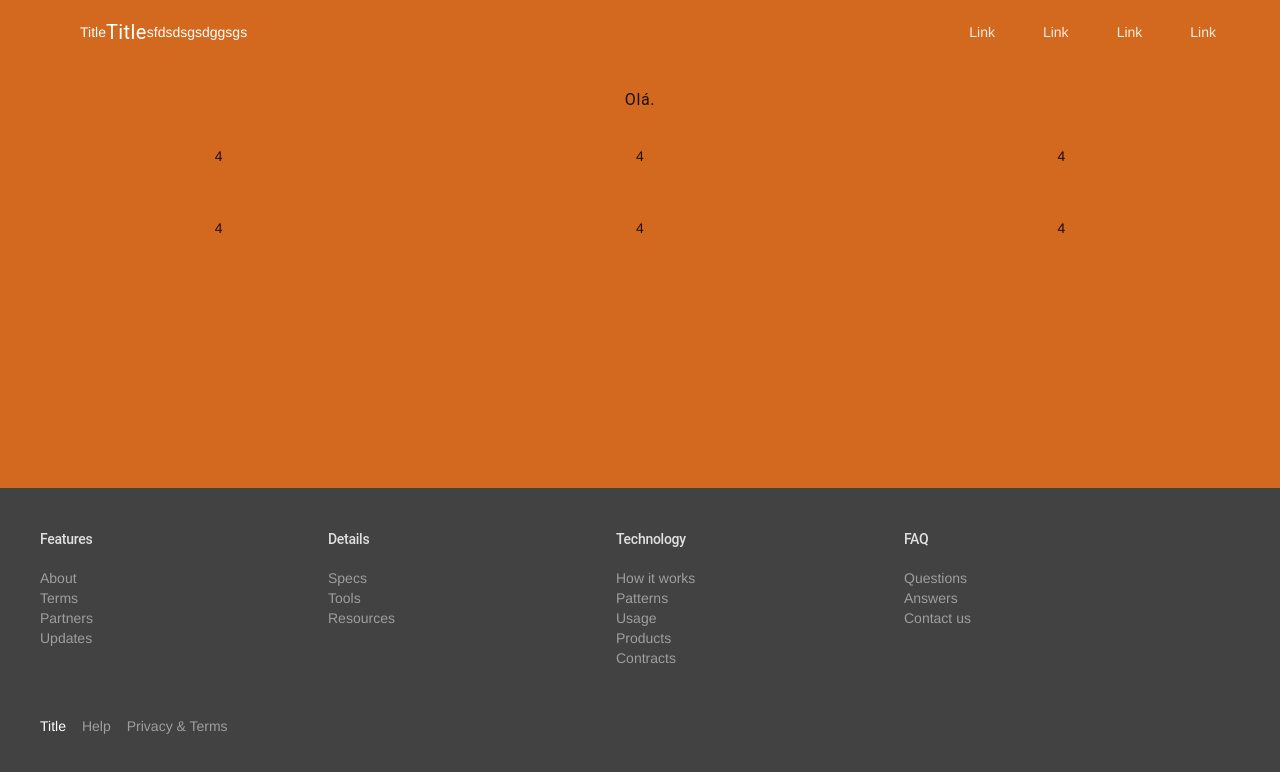
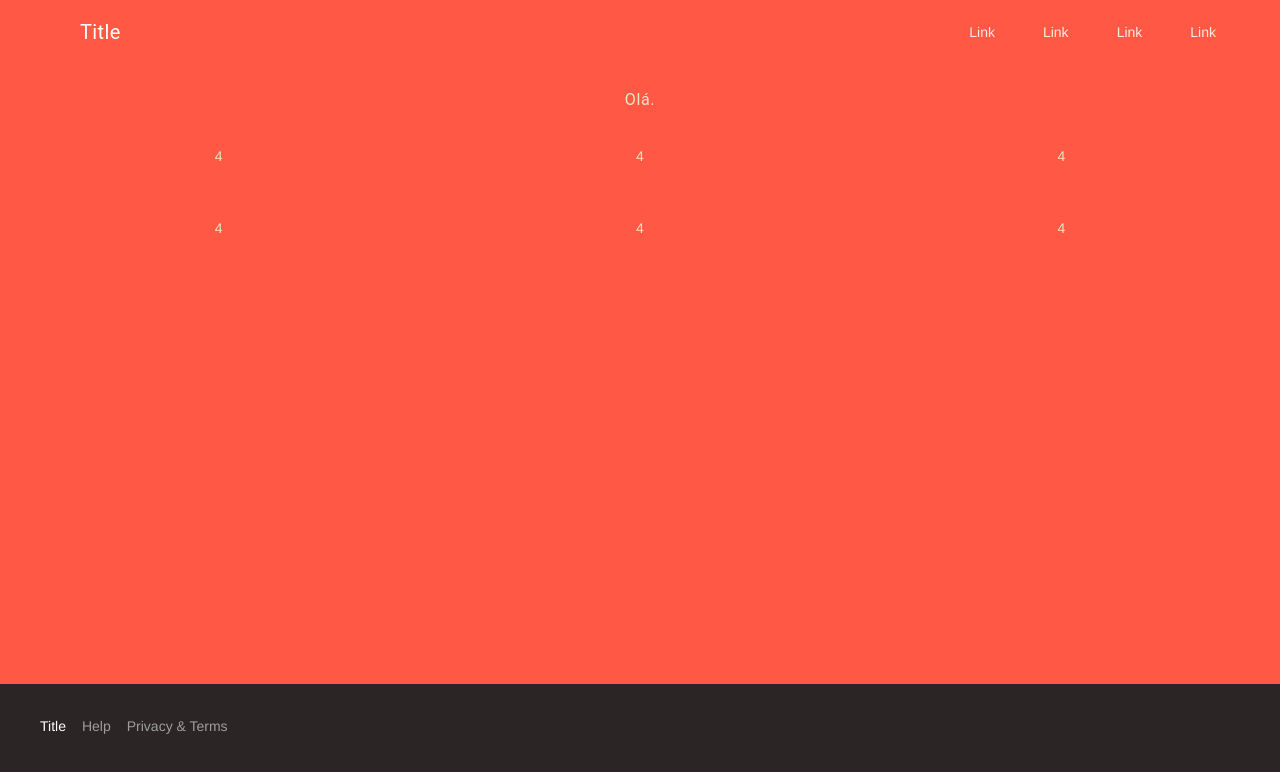
Before and after one commit to mihtoa/page-to-study, a plain HTML site: page index.html in a window 1280 px wide. Drawn offline with nearby package versions, Linux system fonts and the light colour scheme.

Commit message:
color pallete

```diff
--- a/index.html
+++ b/index.html
@@ -14,11 +14,8 @@
   <div class="demo-layout-transparent mdl-layout mdl-js-layout">
     <header class="mdl-layout__header mdl-layout__header--transparent">
       <div class="mdl-layout__header-row">
-          Title
         <span class="mdl-layout-title">Title</span>
-          sfdsdsgsdggsgs
         <div class="mdl-layout-spacer"></div>
-          <!-- Navigation -->
         <nav class="mdl-navigation">
           <a class="mdl-navigation__link" href="">Link</a>
           <a class="mdl-navigation__link" href="">Link</a>
@@ -63,82 +60,7 @@
     </main>
     <footer class="mdl-mega-footer">
       <div class="mdl-mega-footer__middle-section">
-
-          <div class="mdl-mega-footer__drop-down-section">
-            <input class="mdl-mega-footer__heading-checkbox" type="checkbox" checked>
-            <h1 class="mdl-mega-footer__heading">Features</h1>
-            <ul class="mdl-mega-footer__link-list">
-              <li>
-                <a href="#">About</a>
-              </li>
-              <li>
-                <a href="#">Terms</a>
-              </li>
-              <li>
-                <a href="#">Partners</a>
-              </li>
-              <li>
-                <a href="#">Updates</a>
-              </li>
-            </ul>
       </div>
-
-          <div class="mdl-mega-footer__drop-down-section">
-            <input class="mdl-mega-footer__heading-checkbox" type="checkbox" checked>
-            <h1 class="mdl-mega-footer__heading">Details</h1>
-            <ul class="mdl-mega-footer__link-list">
-              <li>
-                <a href="#">Specs</a>
-              </li>
-              <li>
-                <a href="#">Tools</a>
-              </li>
-              <li>
-                <a href="#">Resources</a>
-              </li>
-            </ul>
-          </div>
-
-          <div class="mdl-mega-footer__drop-down-section">
-            <input class="mdl-mega-footer__heading-checkbox" type="checkbox" checked>
-            <h1 class="mdl-mega-footer__heading">Technology</h1>
-            <ul class="mdl-mega-footer__link-list">
-              <li>
-                <a href="#">How it works</a>
-              </li>
-              <li>
-                <a href="#">Patterns</a>
-              </li>
-              <li>
-                <a href="#">Usage</a>
-              </li>
-              <li>
-                <a href="#">Products</a>
-              </li>
-              <li>
-                <a href="#">Contracts</a>
-              </li>
-            </ul>
-          </div>
-
-          <div class="mdl-mega-footer__drop-down-section">
-            <input class="mdl-mega-footer__heading-checkbox" type="checkbox" checked>
-            <h1 class="mdl-mega-footer__heading">FAQ</h1>
-            <ul class="mdl-mega-footer__link-list">
-              <li>
-                <a href="#">Questions</a>
-              </li>
-              <li>
-                <a href="#">Answers</a>
-              </li>
-              <li>
-                <a href="#">Contact us</a>
-              </li>
-            </ul>
-          </div>
-
-        </div>
-
       <div class="mdl-mega-footer__bottom-section">
         <div class="mdl-logo">Title</div>
         <ul class="mdl-mega-footer__link-list">
@@ -150,7 +72,6 @@
           </li>
         </ul>
       </div>
-
     </footer>
   </div>
 </body>
--- a/style.css
+++ b/style.css
@@ -1,16 +1,22 @@
+Color Pallete {
+color: #2b2525;
+color: #f2e5cb;
+color: #ff5845;
+}
+
 body {
-    background-color: chocolate;
+    background-color: #ff5845;
+    color: #f2e5cb;
 }
 .demo-card-wide.mdl-card {
   width: 512px;
 }
 .demo-card-wide > .mdl-card__title {
-  color: #fff;
+  color: #f2e5cb;
   height: 176px;
-  background: url('../assets/demos/welcome_card.jpg') center / cover;
 }
 .demo-card-wide > .mdl-card__menu {
-  color: #fff;
+  color: #f2e5cb;
 }
 .mdl-cell p {
     text-align: center;
@@ -18,3 +24,6 @@ body {
 h6 {
     text-align: center;
 }
+.mdl-mega-footer {
+    background-color: #2b2525;
+}
```
Lines whose indentation alone changed are shown as unchanged.
